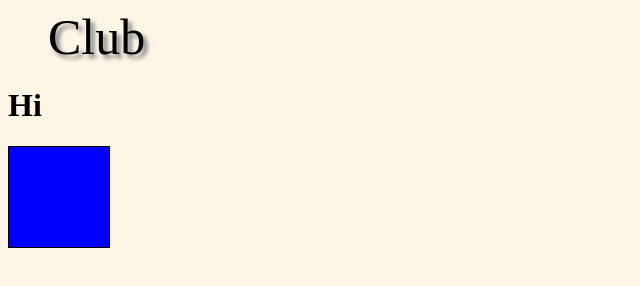
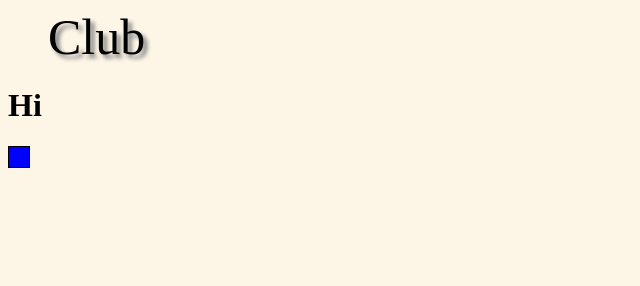
Before and after one commit to 0particle0/0particle0.github.io, a plain HTML site: page index.html in a window 1280 px wide. Shown: the whole page, without its empty margins (0-640 px from the left). Drawn offline with Linux system fonts and the light colour scheme.

Commit message:
Update text.css

```diff
--- a/text.css
+++ b/text.css
@@ -1,18 +1,19 @@
+
 		.box {
 			border-style: solid;
 			border-width: 1px;
 			display: block;
-			width: 100px;
-			height: 100px;
+			width: 20px;
+			height: 20px;
 			background-color: #0000FF;
 			-webkit-transition:width 2s, height 2s,
 				background-color 2s, -webkit-transform 2s;
-			transition:width 2s, height 2s, background-color 2s, transform 2s;
+			transition:width 1s, height 1s, background-color 1s, transform 1s;
 	}
 		.box:hover {
 			background-color: #FFCCCC;
-			width:200px;
-			height:200px;
+			width:60px;
+			height:60px;
 			-webkit-transform:rotate(180deg);
 			transform:rotate(180deg);
 	}
```
